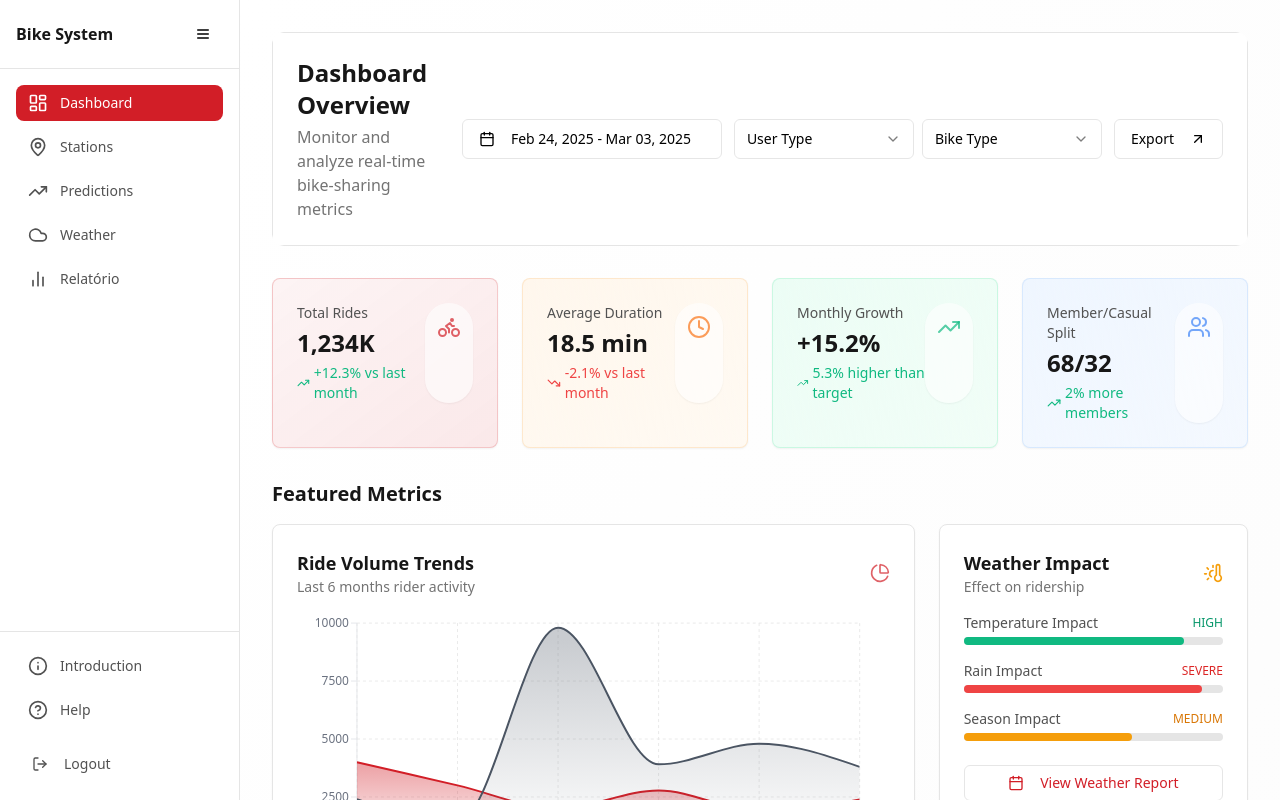
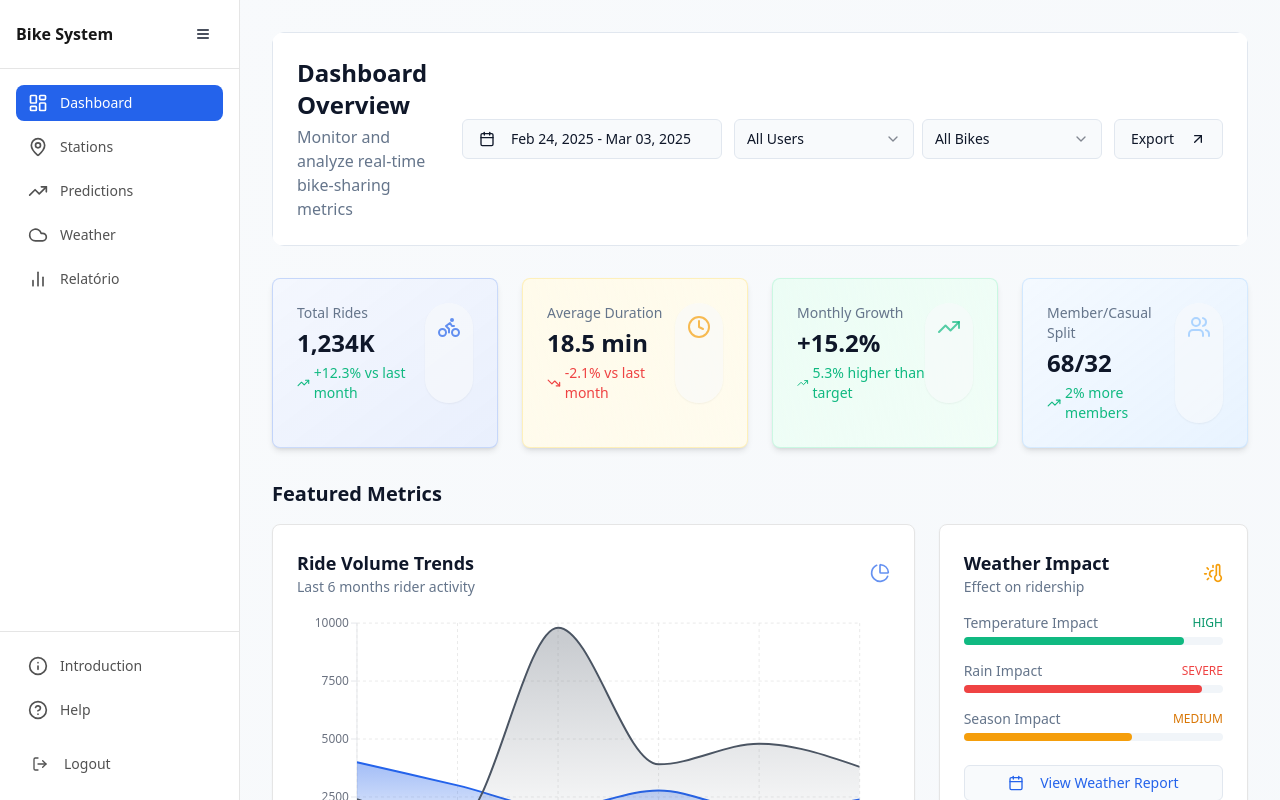
Before and after one commit to Ianleme/ride-analytics-dashboard, a React (Vite) app: page / in a window 1280 px wide. Shown: the top 800 px of the page. Built offline with nearby package versions, Linux system fonts and the light colour scheme.

Commit message:
Implement color palette
This commit implements a new color palette across the entire project.

```diff
--- a/src/components/dashboard/KPICard.tsx
+++ b/src/components/dashboard/KPICard.tsx
@@ -23,25 +23,25 @@ export function KPICard({
   return (
     <Card
       className={cn(
-        "p-6 hover-scale bg-gradient-to-br border transition-all duration-300",
+        "p-6 hover-scale bg-gradient-to-br border transition-all duration-300 animate-fade-in",
         className
       )}
     >
       <div className="flex justify-between">
         <div className="space-y-1">
-          <p className="text-sm font-medium text-neutral-600">{title}</p>
-          <h3 className="text-2xl font-bold text-neutral-900">{value}</h3>
+          <p className="text-sm font-medium text-muted-foreground">{title}</p>
+          <h3 className="text-2xl font-bold text-foreground">{value}</h3>
           {change && (
             <div className="flex items-center mt-1">
               {trend === "up" ? (
                 <TrendingUp className="h-4 w-4 text-emerald-500 mr-1" />
               ) : (
-                <TrendingDown className="h-4 w-4 text-red-500 mr-1" />
+                <TrendingDown className="h-4 w-4 text-destructive mr-1" />
               )}
               <p
                 className={cn("text-sm", {
                   "text-emerald-500": trend === "up",
-                  "text-red-500": trend === "down",
+                  "text-destructive": trend === "down",
                 })}
               >
                 {change}
@@ -50,7 +50,7 @@ export function KPICard({
           )}
         </div>
         {icon && (
-          <div className="bg-white/60 p-3 rounded-full shadow-sm">
+          <div className="bg-background/60 p-3 rounded-full shadow-sm">
             {icon}
           </div>
         )}
--- a/src/components/ui/select-filter.tsx
+++ b/src/components/ui/select-filter.tsx
@@ -11,11 +11,13 @@ import {
 interface SelectFilterProps {
   options: { value: string; label: string }[];
   placeholder: string;
+  value?: string;
+  onChange?: (value: string) => void;
 }
 
-export function SelectFilter({ options, placeholder }: SelectFilterProps) {
+export function SelectFilter({ options, placeholder, value, onChange }: SelectFilterProps) {
   return (
-    <Select>
+    <Select value={value} onValueChange={onChange}>
       <SelectTrigger className="w-[180px]">
         <SelectValue placeholder={placeholder} />
       </SelectTrigger>
--- a/src/index.css
+++ b/src/index.css
@@ -5,26 +5,35 @@
 
 @layer base {
   :root {
-    --background: 0 0% 100%;
-    --foreground: 0 0% 0%;
+    --background: 210 40% 98%;
+    --foreground: 222 47% 11%;
+
     --card: 0 0% 100%;
-    --card-foreground: 0 0% 0%;
+    --card-foreground: 222 47% 11%;
+
     --popover: 0 0% 100%;
-    --popover-foreground: 0 0% 0%;
-    --primary: 357 75% 47%;
-    --primary-rgb: 218, 33, 40;
-    --primary-foreground: 0 0% 100%;
-    --secondary: 0 0% 96%;
-    --secondary-foreground: 0 0% 20%;
-    --muted: 0 0% 96%;
-    --muted-foreground: 0 0% 45%;
-    --accent: 357 75% 47%;
-    --accent-foreground: 0 0% 100%;
-    --destructive: 357 75% 47%;
-    --destructive-foreground: 0 0% 100%;
-    --border: 0 0% 90%;
-    --input: 0 0% 90%;
-    --ring: 357 75% 47%;
+    --popover-foreground: 222 47% 11%;
+
+    --primary: 221 83% 53%;
+    --primary-rgb: 37, 99, 235;
+    --primary-foreground: 210 40% 98%;
+
+    --secondary: 210 40% 96%;
+    --secondary-foreground: 222 47% 11%;
+
+    --muted: 210 40% 96%;
+    --muted-foreground: 215 16% 47%;
+
+    --accent: 211 100% 78%;
+    --accent-foreground: 222 47% 11%;
+
+    --destructive: 0 84% 60%;
+    --destructive-foreground: 210 40% 98%;
+
+    --border: 214 32% 91%;
+    --input: 214 32% 91%;
+    --ring: 221 83% 53%;
+
     --radius: 0.5rem;
   }
 }
@@ -44,3 +53,65 @@
     @apply transition-transform duration-300 hover:scale-[1.02];
   }
 }
+
+/* Animations */
+@layer utilities {
+  .animate-fade-in {
+    animation: fadeIn 0.5s ease-out forwards;
+  }
+
+  .animate-slide-up {
+    animation: slideUp 0.5s ease-out forwards;
+  }
+
+  .animate-scale-in {
+    animation: scaleIn 0.4s ease-out forwards;
+  }
+
+  .animate-float {
+    animation: float 3s ease-in-out infinite;
+  }
+}
+
+@keyframes fadeIn {
+  from {
+    opacity: 0;
+  }
+  to {
+    opacity: 1;
+  }
+}
+
+@keyframes slideUp {
+  from {
+    transform: translateY(20px);
+    opacity: 0;
+  }
+  to {
+    transform: translateY(0);
+    opacity: 1;
+  }
+}
+
+@keyframes scaleIn {
+  from {
+    transform: scale(0.95);
+    opacity: 0;
+  }
+  to {
+    transform: scale(1);
+    opacity: 1;
+  }
+}
+
+@keyframes float {
+  0% {
+    transform: translateY(0px);
+  }
+  50% {
+    transform: translateY(-10px);
+  }
+  100% {
+    transform: translateY(0px);
+  }
+}
--- a/src/pages/Index.tsx
+++ b/src/pages/Index.tsx
@@ -21,19 +21,25 @@ import { SelectFilter } from "@/components/ui/select-filter";
 import { Button } from "@/components/ui/button";
 import { DropdownMenu, DropdownMenuContent, DropdownMenuItem, DropdownMenuTrigger } from "@/components/ui/dropdown-menu";
 
+type DateRange = { from: Date; to: Date } | undefined;
+
 const Index = () => {
-  const [dateRange, setDateRange] = useState<{ from: Date; to: Date } | undefined>();
+  const [dateRange, setDateRange] = useState<DateRange>(undefined);
   const [userType, setUserType] = useState<string>("all");
   const [bikeType, setBikeType] = useState<string>("all");
 
+  const handleDateRangeChange = (value: DateRange) => {
+    setDateRange(value);
+  };
+
   return (
-    <div className="min-h-screen bg-gradient-to-br from-background to-muted/30 p-6 md:p-8">
+    <div className="min-h-screen bg-gradient-to-br from-background to-secondary/30 p-6 md:p-8">
       {/* Dashboard Header */}
       <div className="animate-fadeIn rounded-xl mb-8 overflow-hidden">
-        <div className="glass-card p-6 border-b border-neutral-200">
+        <div className="glass-card p-6 border-b border-border">
           <div className="flex flex-col lg:flex-row items-start lg:items-center justify-between gap-4">
             <div>
-              <h1 className="text-2xl font-bold text-neutral-900">Dashboard Overview</h1>
+              <h1 className="text-2xl font-bold text-foreground">Dashboard Overview</h1>
               <p className="text-muted-foreground mt-1">
                 Monitor and analyze real-time bike-sharing metrics
               </p>
@@ -41,12 +47,12 @@ const Index = () => {
             <div className="flex flex-col sm:flex-row items-end sm:items-center space-y-3 sm:space-y-0 sm:space-x-3 w-full lg:w-auto">
               <DateRangePicker
                 value={dateRange}
-                onChange={setDateRange}
+                onChange={handleDateRangeChange}
               />
               <div className="flex space-x-2 w-full sm:w-auto">
                 <SelectFilter
                   value={userType}
-                  onChange={(value) => setUserType(value)}
+                  onChange={setUserType}
                   options={[
                     { value: "all", label: "All Users" },
                     { value: "member", label: "Members" },
@@ -56,7 +62,7 @@ const Index = () => {
                 />
                 <SelectFilter
                   value={bikeType}
-                  onChange={(value) => setBikeType(value)}
+                  onChange={setBikeType}
                   options={[
                     { value: "all", label: "All Bikes" },
                     { value: "electric", label: "Electric" },
@@ -91,15 +97,15 @@ const Index = () => {
           change="+12.3% vs last month"
           trend="up"
           icon={<Bike className="h-6 w-6 text-primary/70" />}
-          className="from-primary/5 to-primary/10 border-primary/20 shadow-sm hover:shadow transition-all"
+          className="from-primary/5 to-primary/10 border-primary/20 shadow-md hover:shadow-lg"
         />
         <KPICard
           title="Average Duration"
           value="18.5 min"
           change="-2.1% vs last month"
           trend="down"
-          icon={<Clock className="h-6 w-6 text-orange-500/70" />}
-          className="from-orange-50 to-orange-100/30 border-orange-200/50 shadow-sm hover:shadow transition-all"
+          icon={<Clock className="h-6 w-6 text-amber-500/70" />}
+          className="from-amber-50 to-amber-100/30 border-amber-200/50 shadow-md hover:shadow-lg"
         />
         <KPICard
           title="Monthly Growth"
@@ -107,38 +113,38 @@ const Index = () => {
           change="5.3% higher than target"
           trend="up"
           icon={<TrendingUp className="h-6 w-6 text-emerald-500/70" />}
-          className="from-emerald-50 to-emerald-100/30 border-emerald-200/50 shadow-sm hover:shadow transition-all"
+          className="from-emerald-50 to-emerald-100/30 border-emerald-200/50 shadow-md hover:shadow-lg"
         />
         <KPICard
           title="Member/Casual Split"
           value="68/32"
           change="2% more members"
           trend="up"
-          icon={<Users className="h-6 w-6 text-blue-500/70" />}
-          className="from-blue-50 to-blue-100/30 border-blue-200/50 shadow-sm hover:shadow transition-all"
+          icon={<Users className="h-6 w-6 text-accent/70" />}
+          className="from-accent/10 to-accent/20 border-accent/30 shadow-md hover:shadow-lg"
         />
       </div>
 
       {/* Featured Metrics */}
       <div className="mb-8">
-        <h2 className="text-xl font-semibold mb-4 text-neutral-900">Featured Metrics</h2>
+        <h2 className="text-xl font-semibold mb-4 text-foreground">Featured Metrics</h2>
         <div className="grid grid-cols-1 lg:grid-cols-3 gap-6">
-          <Card className="glass-card p-6 col-span-1 lg:col-span-2 hover-scale">
+          <Card className="glass-card p-6 col-span-1 lg:col-span-2 hover-scale animate-fade-in">
             <div className="flex items-center justify-between mb-4">
               <div>
-                <h3 className="text-lg font-semibold text-neutral-900">Ride Volume Trends</h3>
-                <p className="text-sm text-neutral-500">Last 6 months rider activity</p>
+                <h3 className="text-lg font-semibold text-foreground">Ride Volume Trends</h3>
+                <p className="text-sm text-muted-foreground">Last 6 months rider activity</p>
               </div>
               <PieChart className="h-5 w-5 text-primary/70" />
             </div>
             <TrendChart />
           </Card>
 
-          <Card className="glass-card p-6 hover-scale">
+          <Card className="glass-card p-6 hover-scale animate-fade-in">
             <div className="flex items-center justify-between mb-4">
               <div>
-                <h3 className="text-lg font-semibold text-neutral-900">Weather Impact</h3>
-                <p className="text-sm text-neutral-500">Effect on ridership</p>
+                <h3 className="text-lg font-semibold text-foreground">Weather Impact</h3>
+                <p className="text-sm text-muted-foreground">Effect on ridership</p>
               </div>
               <ThermometerSun className="h-5 w-5 text-amber-500" />
             </div>
@@ -146,30 +152,30 @@ const Index = () => {
             <div className="space-y-4">
               <div>
                 <div className="flex justify-between items-center mb-1">
-                  <span className="text-sm font-medium text-neutral-600">Temperature Impact</span>
+                  <span className="text-sm font-medium text-muted-foreground">Temperature Impact</span>
                   <span className="text-xs font-medium text-emerald-600">HIGH</span>
                 </div>
-                <div className="w-full bg-neutral-200 rounded-full h-2">
+                <div className="w-full bg-secondary rounded-full h-2">
                   <div className="bg-emerald-500 h-2 rounded-full" style={{ width: "85%" }}></div>
                 </div>
               </div>
 
               <div>
                 <div className="flex justify-between items-center mb-1">
-                  <span className="text-sm font-medium text-neutral-600">Rain Impact</span>
-                  <span className="text-xs font-medium text-red-600">SEVERE</span>
+                  <span className="text-sm font-medium text-muted-foreground">Rain Impact</span>
+                  <span className="text-xs font-medium text-destructive">SEVERE</span>
                 </div>
-                <div className="w-full bg-neutral-200 rounded-full h-2">
-                  <div className="bg-red-500 h-2 rounded-full" style={{ width: "92%" }}></div>
+                <div className="w-full bg-secondary rounded-full h-2">
+                  <div className="bg-destructive h-2 rounded-full" style={{ width: "92%" }}></div>
                 </div>
               </div>
 
               <div>
                 <div className="flex justify-between items-center mb-1">
-                  <span className="text-sm font-medium text-neutral-600">Season Impact</span>
+                  <span className="text-sm font-medium text-muted-foreground">Season Impact</span>
                   <span className="text-xs font-medium text-amber-600">MEDIUM</span>
                 </div>
-                <div className="w-full bg-neutral-200 rounded-full h-2">
+                <div className="w-full bg-secondary rounded-full h-2">
                   <div className="bg-amber-500 h-2 rounded-full" style={{ width: "65%" }}></div>
                 </div>
               </div>
@@ -188,21 +194,21 @@ const Index = () => {
       {/* Demand Heatmap */}
       <div className="mb-8">
         <div className="flex justify-between items-center mb-4">
-          <h2 className="text-xl font-semibold text-neutral-900">Demand Distribution</h2>
+          <h2 className="text-xl font-semibold text-foreground">Demand Distribution</h2>
           <Button variant="outline" size="sm">
             <MapPin className="h-4 w-4 mr-2" />
             View by Location
           </Button>
         </div>
-        <Card className="glass-card p-6 hover-scale">
+        <Card className="glass-card p-6 hover-scale animate-fade-in">
           <DemandHeatmap />
         </Card>
       </div>
 
       {/* Top Routes */}
       <div className="mb-8">
-        <h2 className="text-xl font-semibold mb-4 text-neutral-900">Popular Routes Analysis</h2>
-        <Card className="glass-card p-6 hover-scale">
+        <h2 className="text-xl font-semibold mb-4 text-foreground">Popular Routes Analysis</h2>
+        <Card className="glass-card p-6 hover-scale animate-fade-in">
           <TopRoutesTable />
         </Card>
       </div>
--- a/tailwind.config.ts
+++ b/tailwind.config.ts
@@ -67,11 +67,16 @@ export default {
           "0%": { transform: "scale(0.95)", opacity: "0" },
           "100%": { transform: "scale(1)", opacity: "1" },
         },
+        pulse: {
+          "0%, 100%": { opacity: "1" },
+          "50%": { opacity: "0.5" },
+        },
       },
       animation: {
         fadeIn: "fadeIn 0.3s ease-out",
         slideIn: "slideIn 0.4s ease-out",
         scaleIn: "scaleIn 0.3s ease-out",
+        pulse: "pulse 2s cubic-bezier(0.4, 0, 0.6, 1) infinite",
       },
       borderRadius: {
         lg: "var(--radius)",
```
